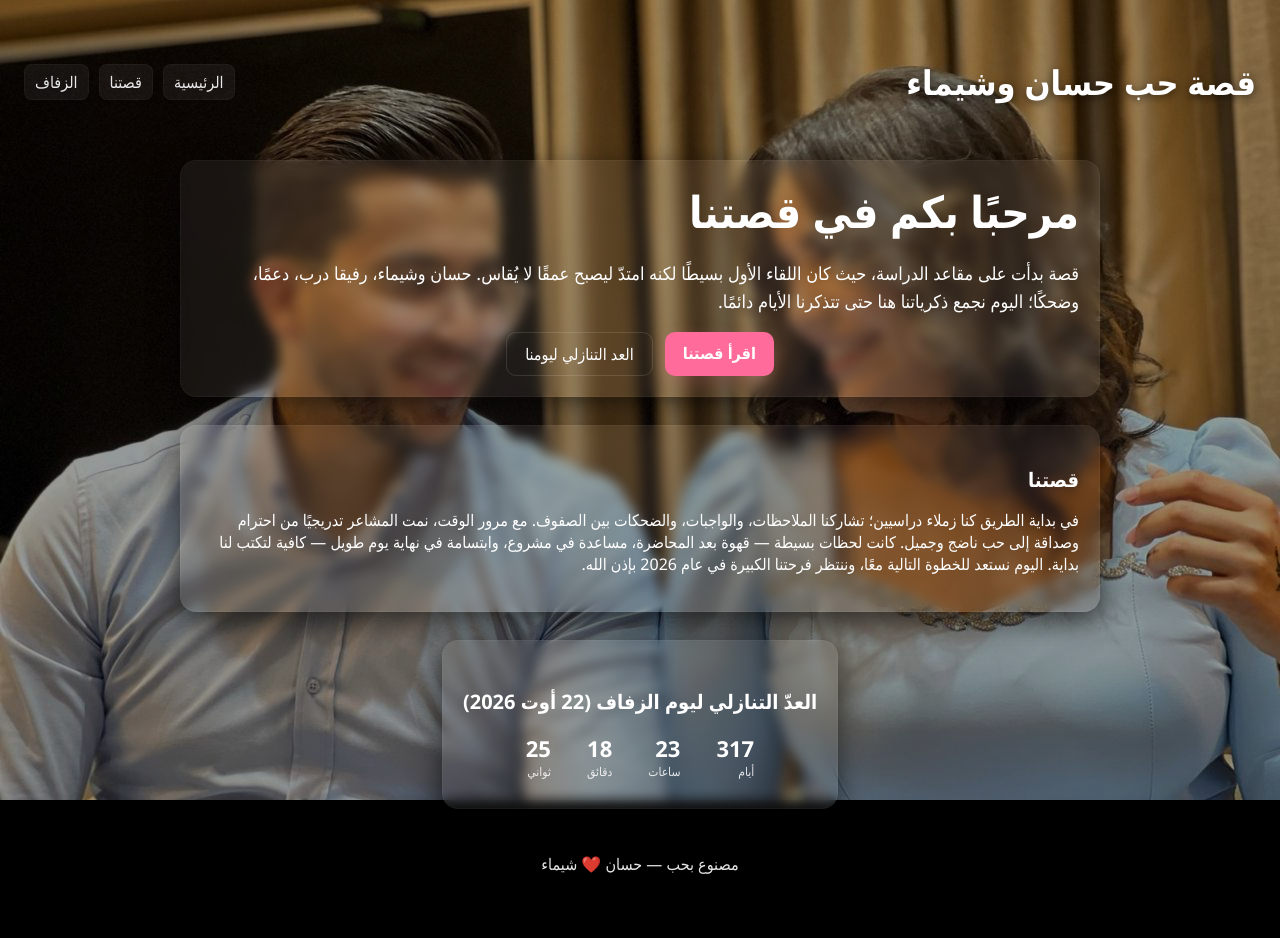
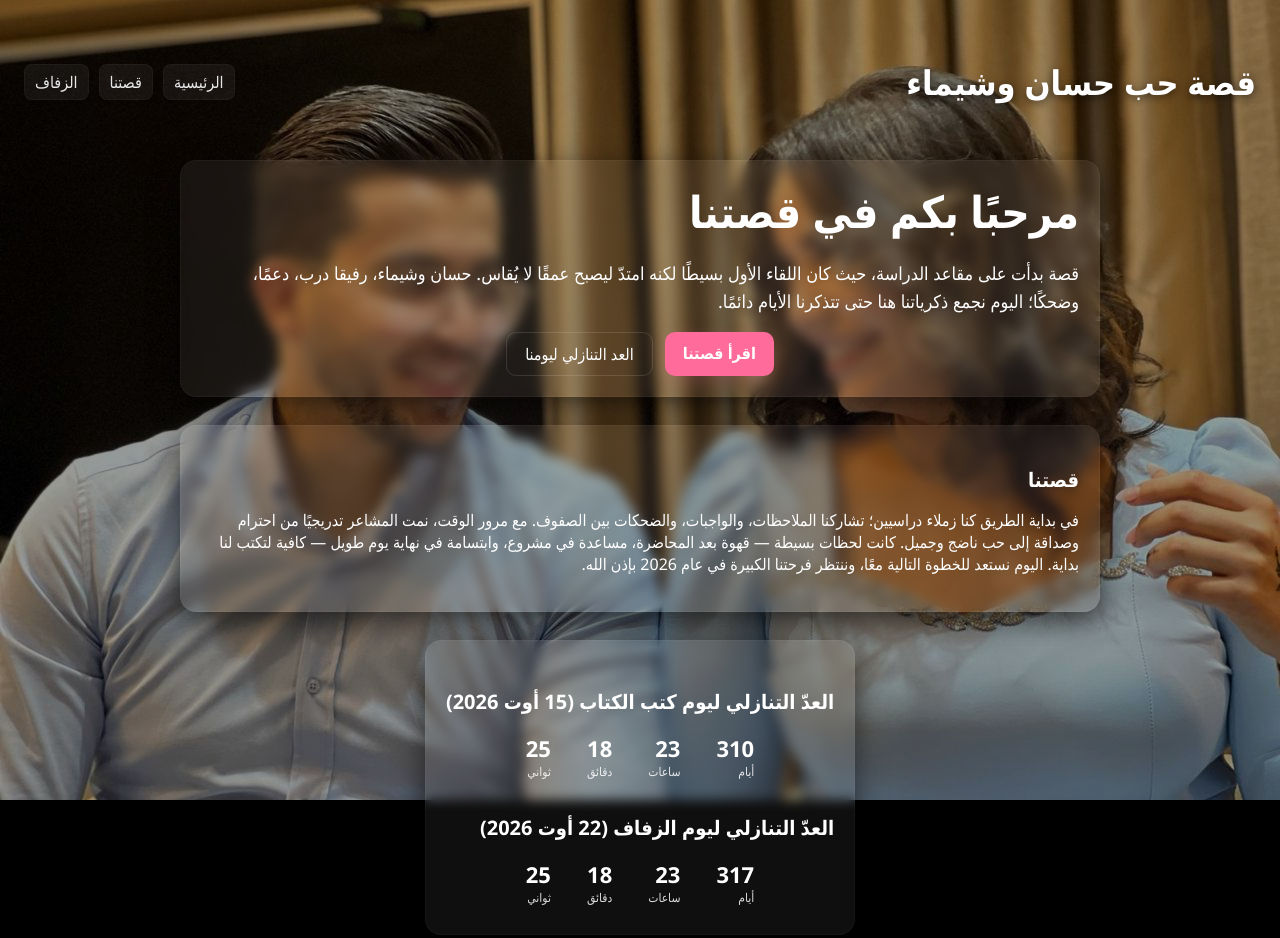
Before and after one commit to SMOoOKER-007/marriage-timer-project, a plain HTML site: page index.html in a window 1280 px wide. Shown: the top 938 px of the page. Drawn offline with Linux system fonts and the light colour scheme.

Commit message:
Update index.html

```diff
--- a/index.html
+++ b/index.html
@@ -49,7 +49,15 @@
 
           <section id="countdown" class="section">
             <div class="card countdown-card">
-              <h4 class="section-title">العدّ التنازلي ليوم الزفاف (22 أوت 2026)</h4>
+              <h4 class="section-title">العدّ التنازلي ليوم كتب الكتاب (15&#160;أوت&#160;2026)</h4>
+              <div class="countdown">
+                <div class="count-item"><div class="count-number" id="akd-d">--</div><div class="count-label">أيام</div></div>
+                <div class="count-item"><div class="count-number" id="akd-h">--</div><div class="count-label">ساعات</div></div>
+                <div class="count-item"><div class="count-number" id="akd-m">--</div><div class="count-label">دقائق</div></div>
+                <div class="count-item"><div class="count-number" id="akd-s">--</div><div class="count-label">ثواني</div></div>
+              </div>
+
+              <h4 class="section-title">العدّ التنازلي ليوم الزفاف (22&#160;أوت&#160;2026)</h4>
               <div class="countdown">
                 <div class="count-item"><div class="count-number" id="cd-d">--</div><div class="count-label">أيام</div></div>
                 <div class="count-item"><div class="count-number" id="cd-h">--</div><div class="count-label">ساعات</div></div>
@@ -66,12 +74,15 @@
 
     <script>
   (function(){
-  // Countdown
+    // Dates
+    const akad = new Date('2026-08-15T12:00:00');
     const wedding = new Date('2026-08-22T12:00:00');
-        const els = { d:document.getElementById('cd-d'), h:document.getElementById('cd-h'), m:document.getElementById('cd-m'), s:document.getElementById('cd-s') };
-        function update(){
-          const now = new Date();
-          const diff = wedding - now;
+    // Elements
+    const ak = { d:document.getElementById('akd-d'), h:document.getElementById('akd-h'), m:document.getElementById('akd-m'), s:document.getElementById('akd-s') };
+    const wd = { d:document.getElementById('cd-d'), h:document.getElementById('cd-h'), m:document.getElementById('cd-m'), s:document.getElementById('cd-s') };
+
+    function setValues(els, diff){
+      if(!els || !els.d) return;
       if(diff<=0){ els.d.textContent='0'; els.h.textContent='0'; els.m.textContent='0'; els.s.textContent='0'; return; }
       const d = Math.floor(diff / (1000*60*60*24));
       const h = Math.floor((diff / (1000*60*60)) % 24);
@@ -79,10 +90,16 @@
       const s = Math.floor((diff / 1000) % 60);
       els.d.textContent = d; els.h.textContent = h; els.m.textContent = m; els.s.textContent = s;
     }
-        update(); setInterval(update,1000);
 
+    function update(){
+      const now = Date.now();
+      setValues(ak, akad.getTime() - now);
+      setValues(wd, wedding.getTime() - now);
+    }
+
+    update();
+    setInterval(update, 1000);
   })();
     </script>
   </body>
-
 </html>
```
Lines whose indentation alone changed are shown as unchanged.
